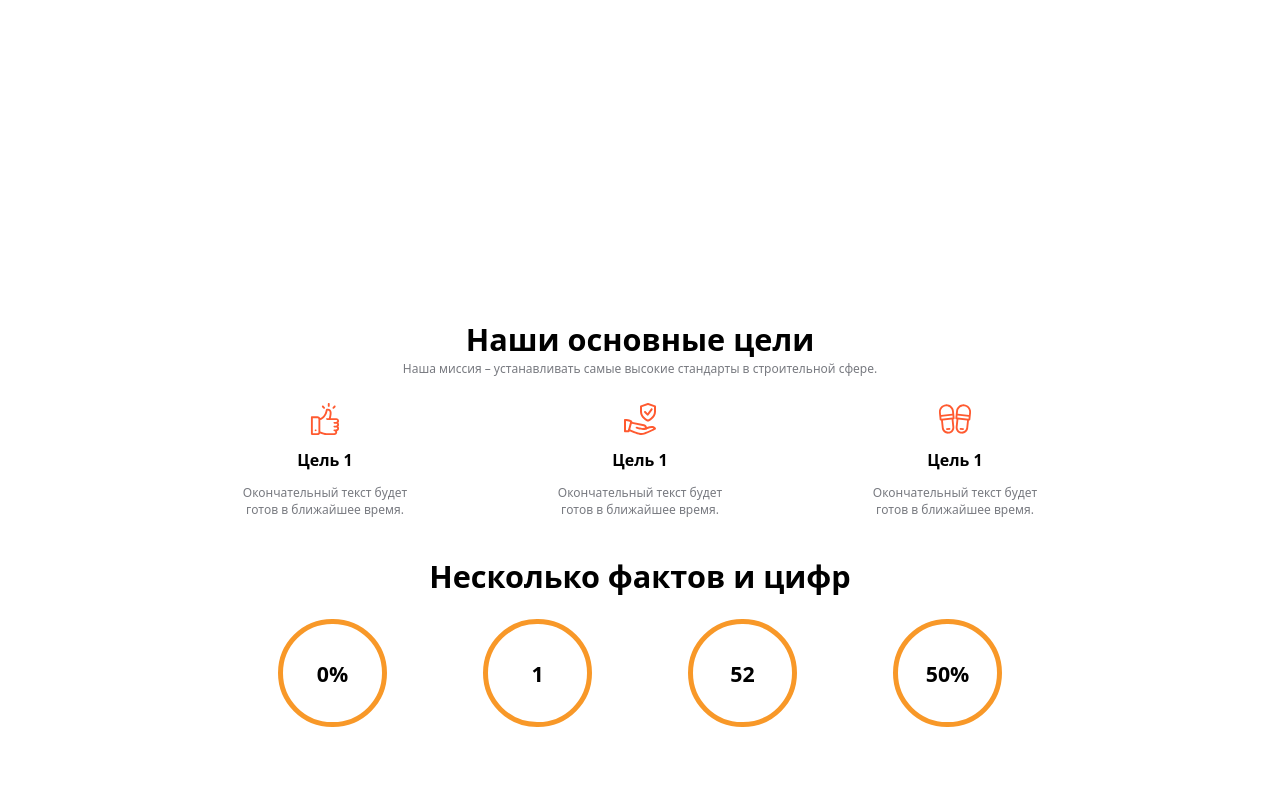
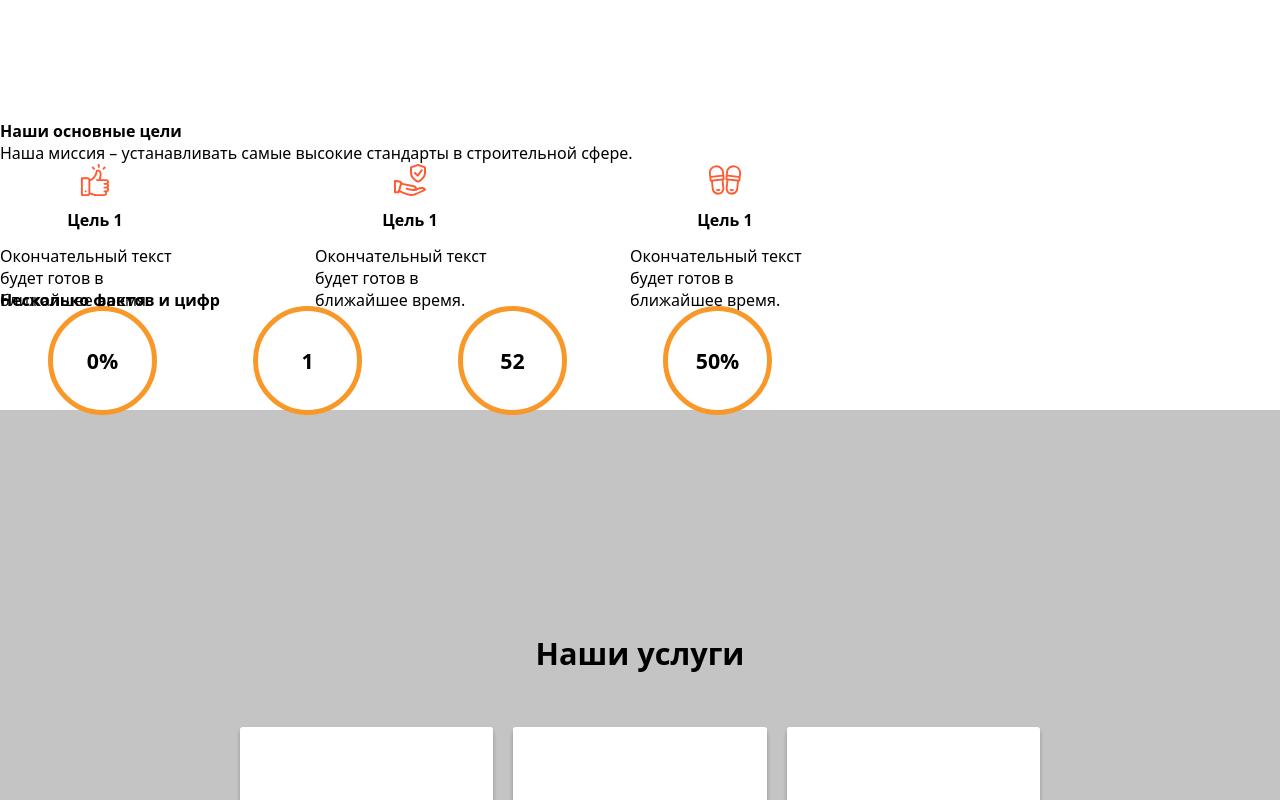
Before and after one commit to JustAlexeyDev/pagecity, a React (Create React App) app in the folder Frontend/: page / in a window 1280 px wide. Shown: the part 1480-2280 px from the top of the page. Built offline with nearby package versions, Linux system fonts and the light colour scheme.

Commit message:
Update Goals.css

```diff
--- a/Frontend/src/Components/Goals/Goals.css
+++ b/Frontend/src/Components/Goals/Goals.css
@@ -1,20 +1,3 @@
-.Goals--Container {
-    display: flex;
-    flex-direction: column;
-    justify-content: center;
-    align-items: center;
-    text-align: center;
-    width: 100vw;
-    height: 100vh;
-    gap: 2.083vw;
-}
-.Goals--Container h1 {
-    font-size: 2.396vw;
-}
-.Goals--Container p {
-    font-size: 0.938vw;
-    color: var(--second--color);
-}
 
 .Goals--Container__Card {
     display: flex;
```
